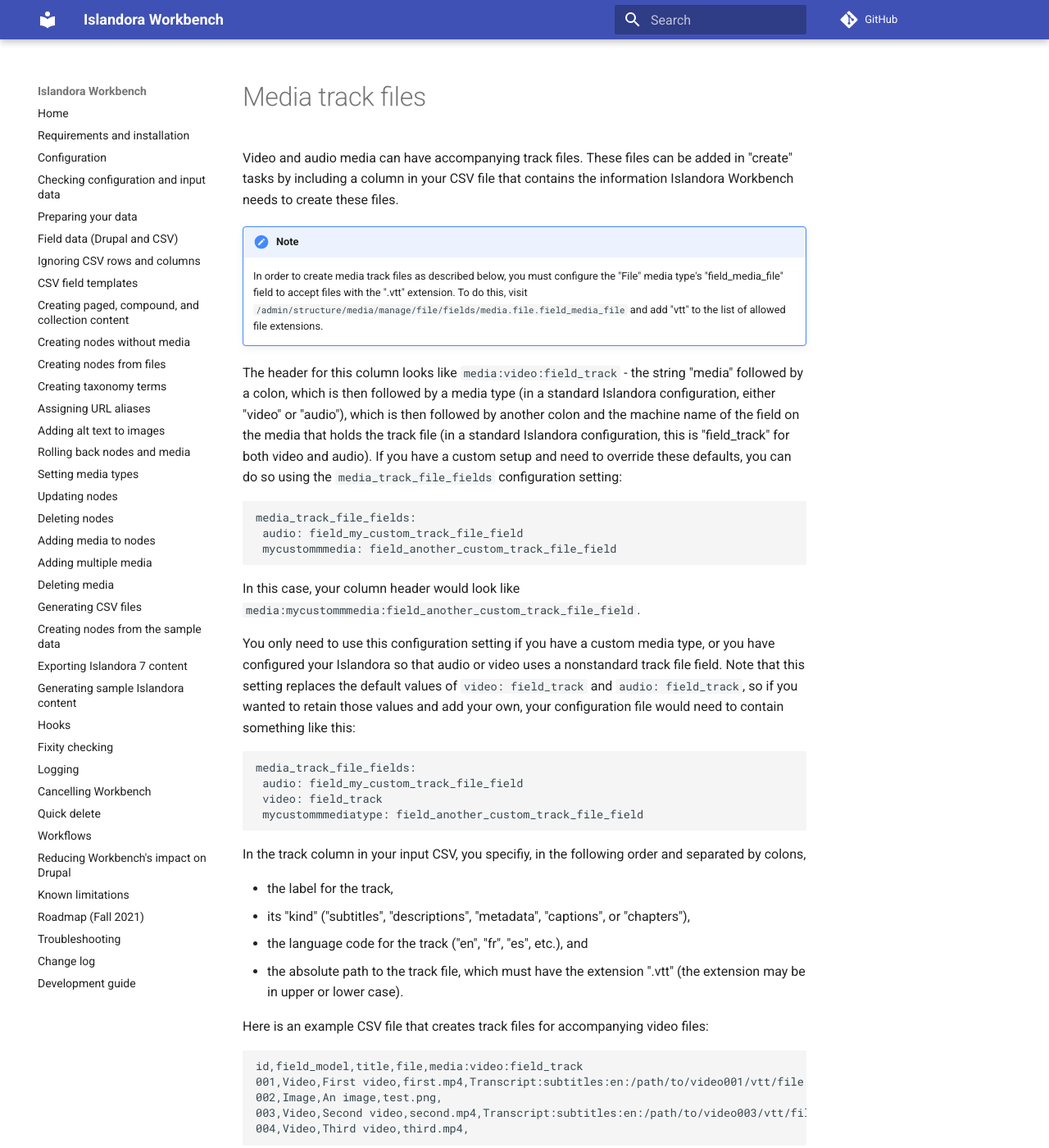
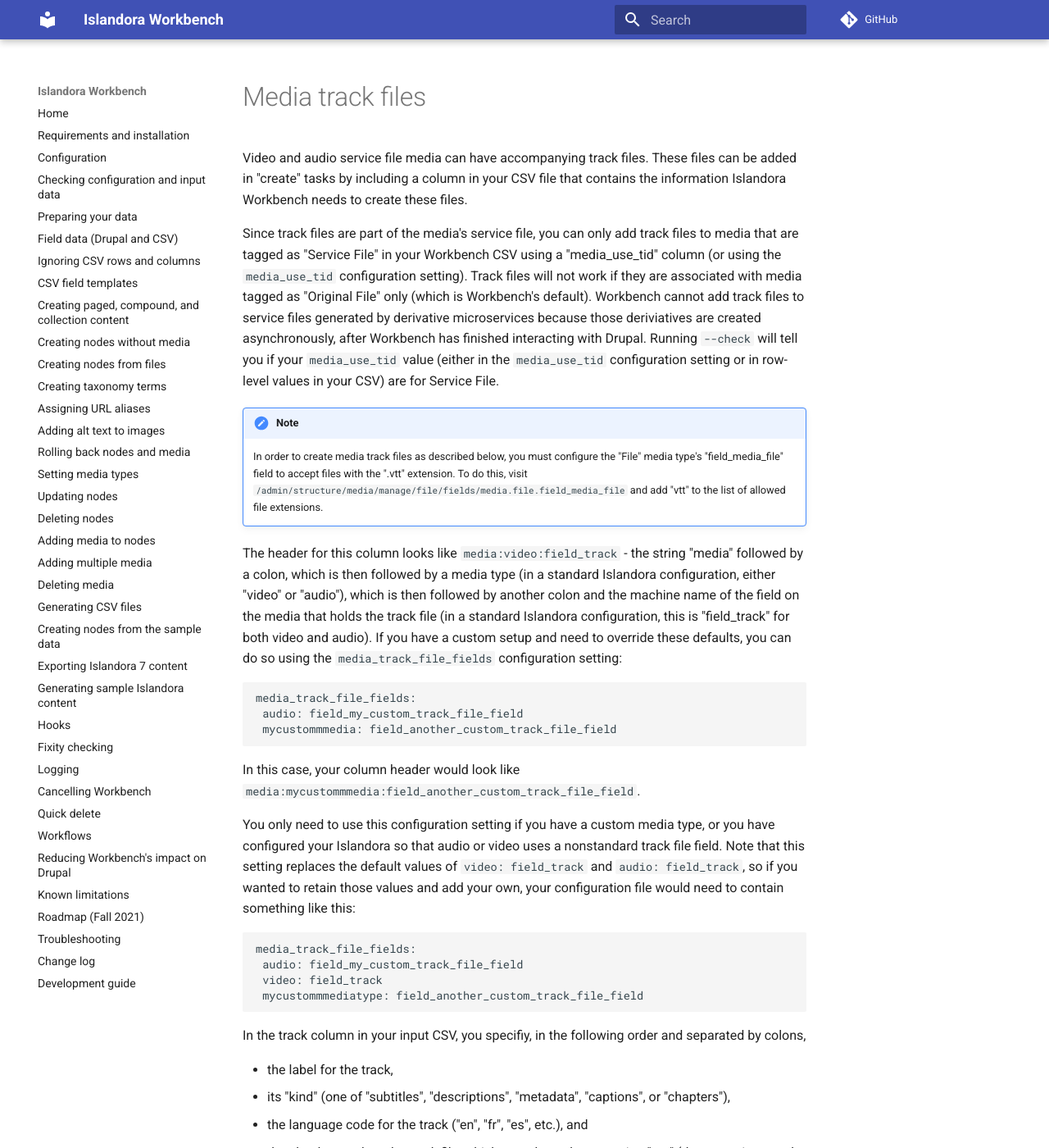
Before and after one commit to mjordan/islandora_workbench_docs, an MkDocs documentation site: the page built from docs/media_track_files.md, in a window 1280 px wide and 1400 px high. Shown: the whole window at 82% size. Built offline with MkDocs 1.6.1 and Material for MkDocs 9.7.7, drawn with Linux system fonts in a browser that asks for light colours; comment, search, counter and statistics services are not loaded.

Commit message:
Updates to docs for creating media tracks.

```diff
--- a/docs/media_track_files.md
+++ b/docs/media_track_files.md
@@ -1,4 +1,6 @@
-Video and audio media can have accompanying track files. These files can be added in "create" tasks by including a column in your CSV file that contains the information Islandora Workbench needs to create these files.
+Video and audio service file media can have accompanying track files. These files can be added in "create" tasks by including a column in your CSV file that contains the information Islandora Workbench needs to create these files.
+
+Since track files are part of the media's service file, you can only add track files to media that are tagged as "Service File" in your Workbench CSV using a "media_use_tid" column (or using the `media_use_tid` configuration setting). Track files will not work if they are associated with media tagged as "Original File" only (which is Workbench's default). Workbench cannot add track files to service files generated by derivative microservices because those deriviatives are created asynchronously, after Workbench has finished interacting with Drupal. Running `--check` will tell you if your `media_use_tid` value (either in the `media_use_tid` configuration setting or in row-level values in your CSV) are for Service File.
 
 !!! note
     In order to create media track files as described below, you must configure the "File" media type's "field_media_file" field to accept files with the ".vtt" extension. To do this, visit `/admin/structure/media/manage/file/fields/media.file.field_media_file` and add "vtt" to the list of allowed file extensions.
@@ -25,7 +27,7 @@
 In the track column in your input CSV, you specifiy, in the following order and separated by colons,
 
 - the label for the track,
-- its "kind" ("subtitles", "descriptions", "metadata", "captions", or "chapters"),
+- its "kind" (one of "subtitles", "descriptions", "metadata", "captions", or "chapters"),
 - the language code for the track ("en", "fr", "es", etc.), and
 - the absolute path to the track file, which must have the extension ".vtt" (the extension may be in upper or lower case).
 
```
Also changed, not shown: docs/adding_media.md (+1 -1 lines).
